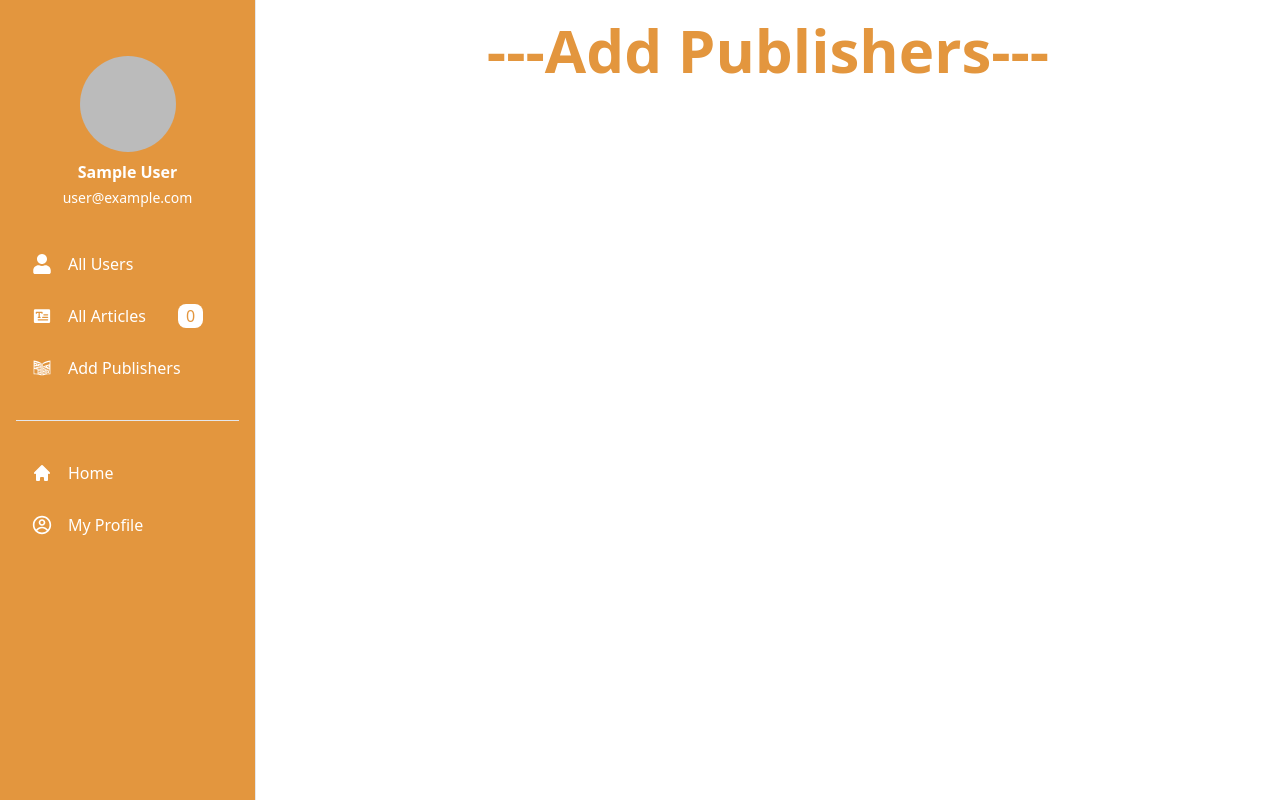
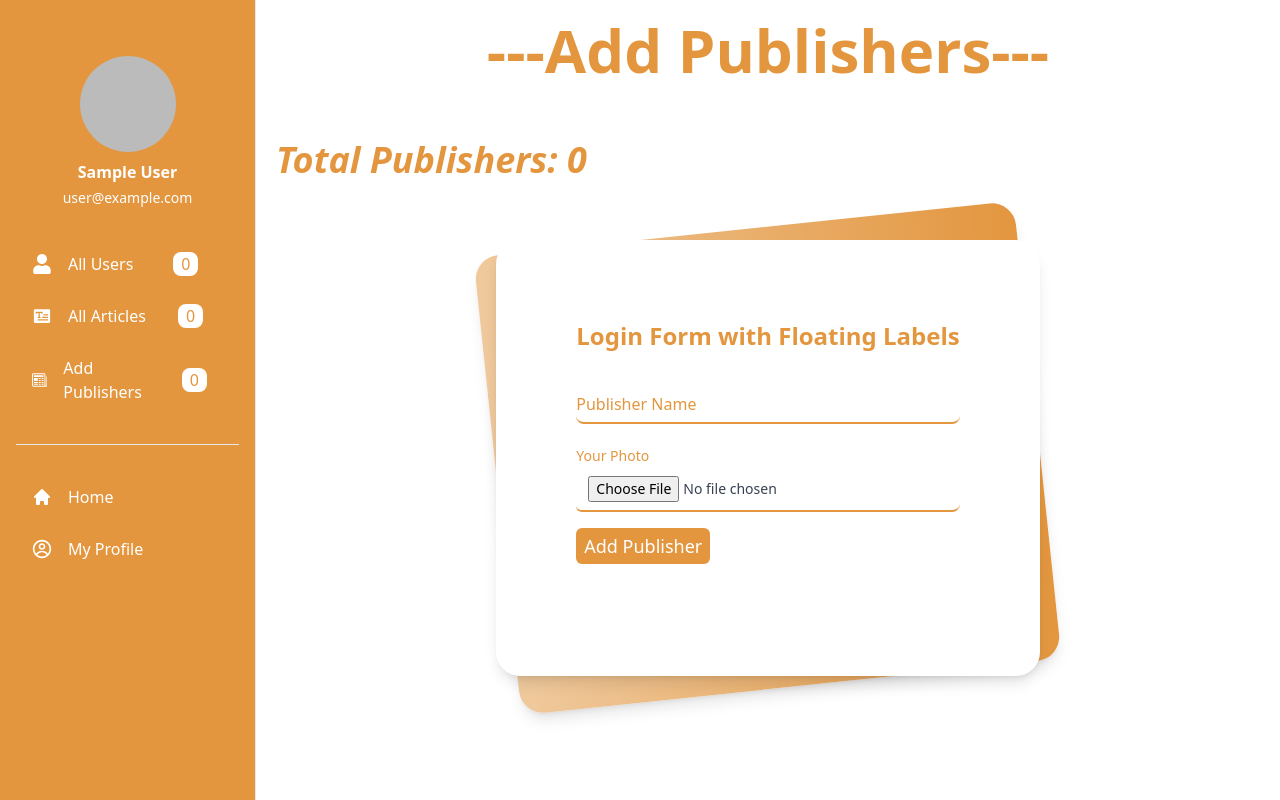
Before and after one commit to ssimuni/Assignment12-client, a React (Vite) app: page /dashboard/addPublisher in a window 1280 px wide. Built offline with nearby package versions, Linux system fonts and the light colour scheme; no server answers; sample sign-in values are in the browser's storage.

Commit message:
add publisher

```diff
--- /dev/null
+++ b/src/Hooks/usePublisher.jsx
@@ -0,0 +1,14 @@
+import { useQuery } from "@tanstack/react-query"
+
+const usePublisher = () => {
+    const { refetch, data: publishers = [] } = useQuery({
+        queryKey: ['publishers'],
+        queryFn: () =>
+            fetch('http://localhost:5000/publishers').then((res) =>
+                res.json(),
+            )
+    })
+    return [publishers, refetch]
+}
+
+export default usePublisher
--- a/src/Layout/Dashboard.jsx
+++ b/src/Layout/Dashboard.jsx
@@ -8,11 +8,16 @@
 import { NavLink, Outlet } from 'react-router-dom'
 import useArticles from '../Hooks/useArticles';
 import { AuthContext } from '../Providers/AuthProvider'
+import usePublisher from '../Hooks/usePublisher'
+import useUsers from '../Hooks/useUsers'
+import { BsNewspaper } from 'react-icons/bs'
 
 const Dashboard = () => {
     const { user } = useContext(AuthContext);
 
     const [article, refetch] = useArticles();
+    const [publishers,] = usePublisher();
+    const [users,] = useUsers();
     return (
         <div className='flex'>
             <aside class="flex flex-col w-64 min-h-screen px-4 py-8 overflow-y-auto bg-[#E3963E] border-r rtl:border-r-0 rtl:border-l dark:bg-gray-900 dark:border-gray-700">
@@ -32,6 +37,7 @@
                                 <FaUser class="w-5 h-5"></FaUser>
 
                                 <span class="mx-4 font-medium">All Users</span>
+                                <span class="text-right mx-6 font-medium bg-white px-2 rounded-lg text-[#E3963E] dark:text-gray-400 hover:bg-gray-100 dark:hover:bg-gray-800 dark:hover:text-gray-200 hover:text-gray-700">{users.length}</span>
                             </div>
                         </NavLink>
 
@@ -48,9 +54,10 @@
                         <NavLink to="/dashboard/addPublisher" >
 
                             <div class="flex items-center px-4 py-2 mt-3 text-white transition-colors duration-300 transform rounded-lg dark:text-gray-400 hover:bg-gray-100 dark:hover:bg-gray-800 dark:hover:text-gray-200 hover:text-gray-700">
-                                <GiNewspaper class="w-5 h-5"></GiNewspaper>
+                                <BsNewspaper class="w-5 h-5"></BsNewspaper>
 
                                 <span class="mx-4 font-medium">Add Publishers</span>
+                                <span class="mx-4 font-medium bg-white text-right px-2 rounded-lg text-[#E3963E] dark:text-gray-400 hover:bg-gray-100 dark:hover:bg-gray-800 dark:hover:text-gray-200 hover:text-gray-700">{publishers.length}</span>
                             </div>
                         </NavLink>
 
--- a/src/Pages/AddArticles/AddArticles.jsx
+++ b/src/Pages/AddArticles/AddArticles.jsx
@@ -4,6 +4,7 @@
 import Swal from 'sweetalert2';
 import { AuthContext } from '../../Providers/AuthProvider'
 import useArticles from '../../Hooks/useArticles';
+
 const AddArticles = () => {
 
     const { user } = useContext(AuthContext);
--- a/src/Pages/Dashboard/AddPublisher.jsx
+++ b/src/Pages/Dashboard/AddPublisher.jsx
@@ -1,10 +1,95 @@
-import React from 'react'
+import React, { useContext, useState } from 'react'
+import { useNavigate } from 'react-router-dom';
+import Select from 'react-select';
+import Swal from 'sweetalert2';
+import { AuthContext } from '../../Providers/AuthProvider'
+import usePublisher from '../../Hooks/usePublisher';
 import SectionTitle from '../../Components/SectionTitle'
 
 const AddPublisher = () => {
+
+  const { user } = useContext(AuthContext);
+  const navigate = useNavigate();
+  const [publishers, refetch] = usePublisher();
+
+
+  const handleAddPublisher = event => {
+    event.preventDefault();
+    const form = event.target;
+
+    const image = form.image.value;
+    const name = form.name.value;
+
+    const addPublisher = { image, name };
+
+
+    fetch('http://localhost:5000/publishers', {
+      method: 'POST',
+      headers: {
+        'content-type': 'application/json'
+      },
+      body: JSON.stringify(addPublisher)
+    })
+      .then(res => res.json())
+      .then(data => {
+        // console.log(data);
+        if (data.insertedId) {
+          refetch();
+          Swal.fire({
+            title: 'Success!',
+            text: 'Successfully added publisher!',
+            icon: 'success',
+            confirmButtonText: 'Cool'
+          })
+          form.reset();
+        }
+      })
+  }
+
   return (
     <div>
-         <SectionTitle heading={"Add Publishers"}></SectionTitle>
+      <SectionTitle heading={"Add Publishers"}></SectionTitle>
+      <h2 className='text-4xl text-[#E3963E] font-bold italic ml-5'>
+        Total Publishers: {publishers?.length}
+      </h2>
+
+      <div class=" py-6 flex flex-col justify-center sm:py-12">
+        <div class="relative py-3 sm:max-w-xl sm:mx-auto">
+          <div
+            class="absolute inset-0 bg-gradient-to-r from-[#efc99d] to-[#E3963E] shadow-lg transform -skew-y-6 sm:skew-y-0 sm:-rotate-6 sm:rounded-3xl">
+          </div>
+          <div class="relative px-4 py-10 bg-white shadow-lg sm:rounded-3xl sm:p-20">
+            <div class="max-w-md mx-auto">
+              <div>
+                <h1 class="text-2xl font-semibold text-[#E3963E]">Login Form with Floating Labels</h1>
+              </div>
+
+
+              <form onSubmit={handleAddPublisher} class="divide-y divide-gray-200">
+                <div class="py-8 text-base leading-6 space-y-4 text-gray-700 sm:text-lg sm:leading-7">
+
+                  <div className="relative">
+                    <input id="name" name="name" type="text" className="peer placeholder-transparent h-10 w-full border-b-2 pl-5 rounded-lg border-[#E3963E]  focus:outline-none focus:borer-rose-600" placeholder="Publisher Name" />
+                    <label for="password" className="absolute left-0 -top-3.5 text-[#E3963E] text-sm peer-placeholder-shown:text-base peer-placeholder-shown:text-gray-440 peer-placeholder-shown:top-2 transition-all peer-focus:-top-3.5  peer-focus:text-sm">Publisher Name</label>
+                  </div>
+
+
+                  <div class="mt-5">
+                    <label for="photobutton" class=" text-[#E3963E] text-sm">Your Photo</label>
+
+                    <div>
+                      <input id="image" name="image" type="file" class="block w-full cursor-pointer appearance-none rounded-l-md border-b-2 rounded-lg border-[#E3963E]  bg-white px-3 py-2 text-sm transition focus:z-10 focus:border-[#E3963E] focus:outline-none focus:ring-1 focus:ring-[#E3963E] disabled:cursor-not-allowed disabled:bg-gray-200 disabled:opacity-75" />
+                    </div>
+                  </div>
+                  <div class="relative">
+                    <button class="bg-[#E3963E] text-white rounded-md px-2 py-1">Add Publisher</button>
+                  </div>
+                </div>
+              </form>
+            </div>
+          </div>
+        </div>
+      </div>
     </div>
   )
 }
--- a/src/Pages/MyArticles/MyArticlesTable.jsx
+++ b/src/Pages/MyArticles/MyArticlesTable.jsx
@@ -5,7 +5,7 @@
 import useArticles from '../../Hooks/useArticles';
 
 const MyArticlesTable = ({ article, index }) => {
-    const { _id, image, title, status, isPremium } = article;
+    const { _id, image, title, status, isPremium, declineReason } = article;
     const { user } = useContext(AuthContext);
     const [, refetch] = useArticles();
 
@@ -38,6 +38,15 @@
         });
     };
 
+    const handleShowDeclineReason = (reason) => {
+        Swal.fire({
+            title: 'Reason for Decline',
+            text: reason,
+            icon: 'error',
+            confirmButtonText: 'Close'
+        });
+    };
+
     return (
         <tr className="text-gray-700">
             <td className="text-center px-4 py-3">{index + 1}</td>
@@ -53,7 +62,17 @@
                 </div>
             </td>
             <td className="px-4 py-3 text-ms font-semibold lg:w-28">{isPremium}</td>
-            <td className="px-4 py-3 text-ms font-semibold lg:w-28">{status}</td>
+            <td className="px-4 py-4 text-ms font-semibold lg:w-28 flex items-center">
+                {status}
+                {status === "Declined" && (
+                    <button
+                        className="ml-2 text-xs p-1 bg-[#E3963E] text-white rounded"
+                        onClick={() => handleShowDeclineReason(declineReason)}
+                    >
+                         Reason
+                    </button>
+                )}
+            </td>
             <td className="text-xs">
                 <Link to={`/details/${_id}`} className="mx-auto justify-center flex w-14 text-center p-2 bg-[#E3963E] text-white rounded">
                     Details
```
